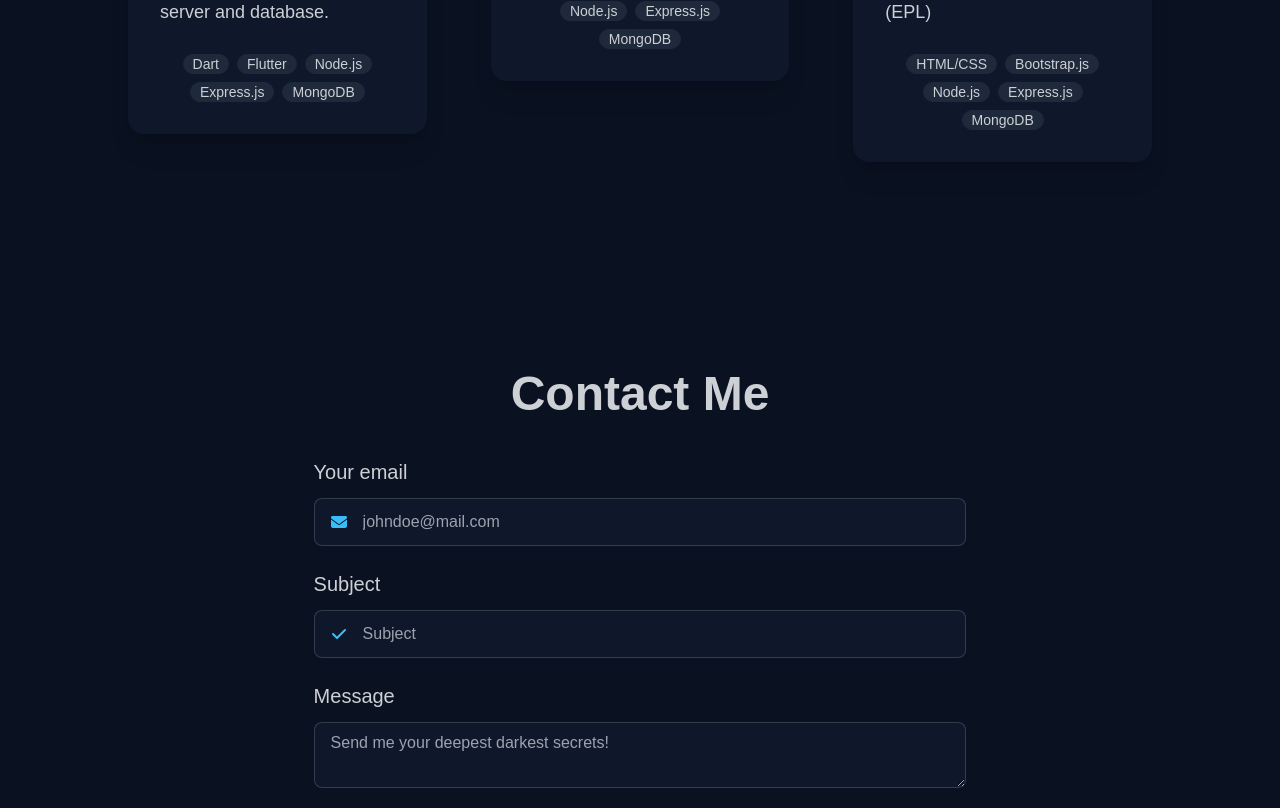
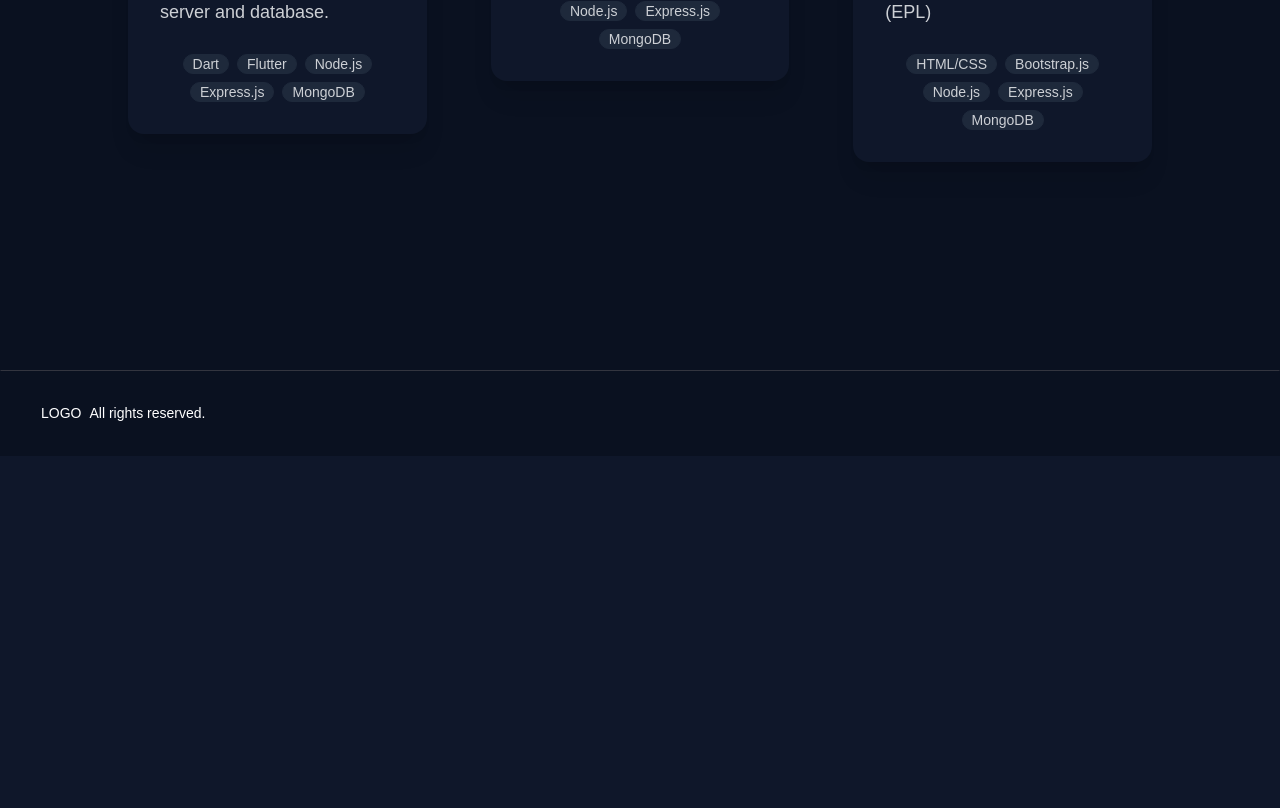
Before and after one commit to IvanTan02/portfolio-website, a Next.js app: page / in a window 1280 px wide. Shown: the part 1989-2797 px from the top of the page. After the commit the page ends 2445 px from the top, so only its background shows below. Built offline with nearby package versions, Linux system fonts and the light colour scheme.

Commit message:
remove email section

```diff
--- a/src/app/page.tsx
+++ b/src/app/page.tsx
@@ -13,7 +13,7 @@ export default function Home() {
         <section id="hero" className="flex flex-col justify-center items-center" style={{ marginTop: '15em', marginBottom: '12em' }}><HeroSection /></section>
         <section id="about" style={{ marginBottom: '12em' }}><AboutSection /></section>
         <section id="projects" style={{ marginBottom: '12em' }}><ProjectSection /></section>
-        <section id="contact" style={{ marginBottom: '6em' }}><EmailSection /></section>
+        {/* <section id="contact" style={{ marginBottom: '6em' }}><EmailSection /></section> */}
       </div>
       <Footer />
     </main>
```
Also changed, not shown: src/app/api/send/route.ts (renamed from src/api/email.api.ts).
